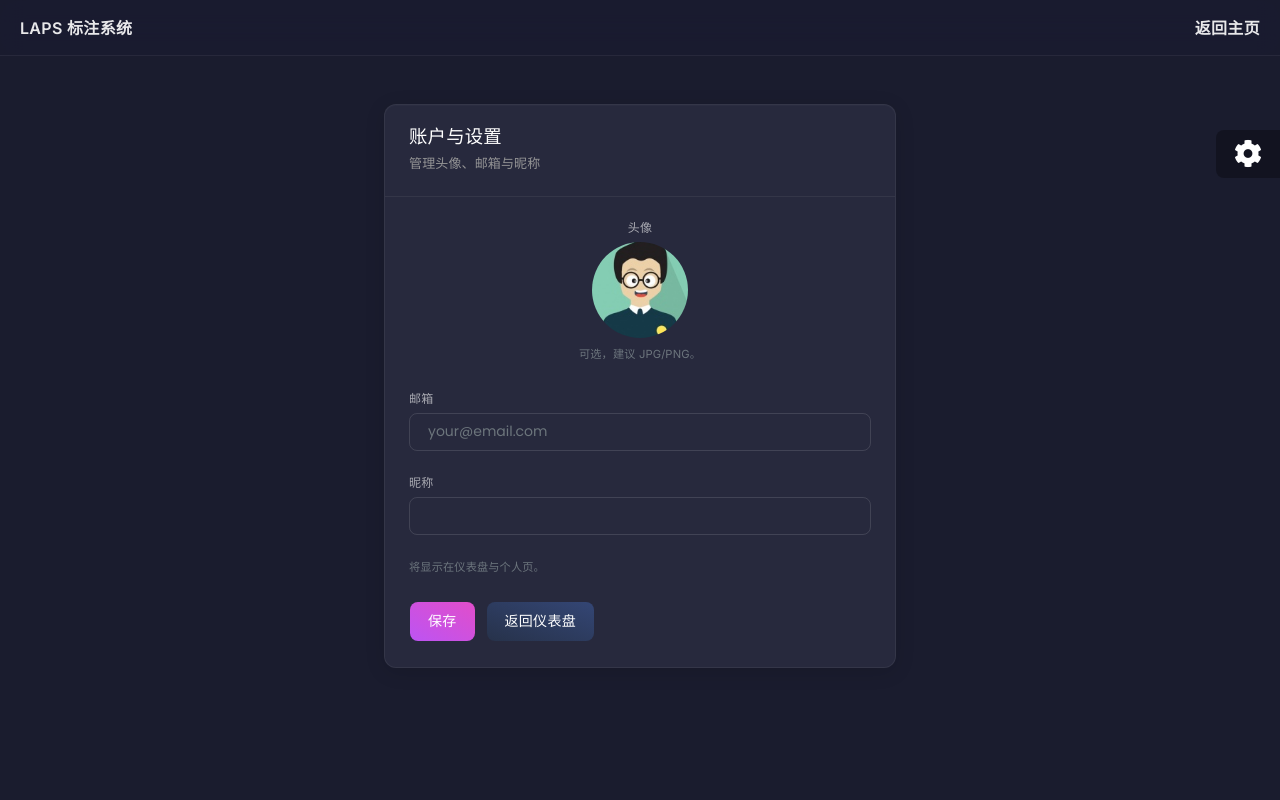
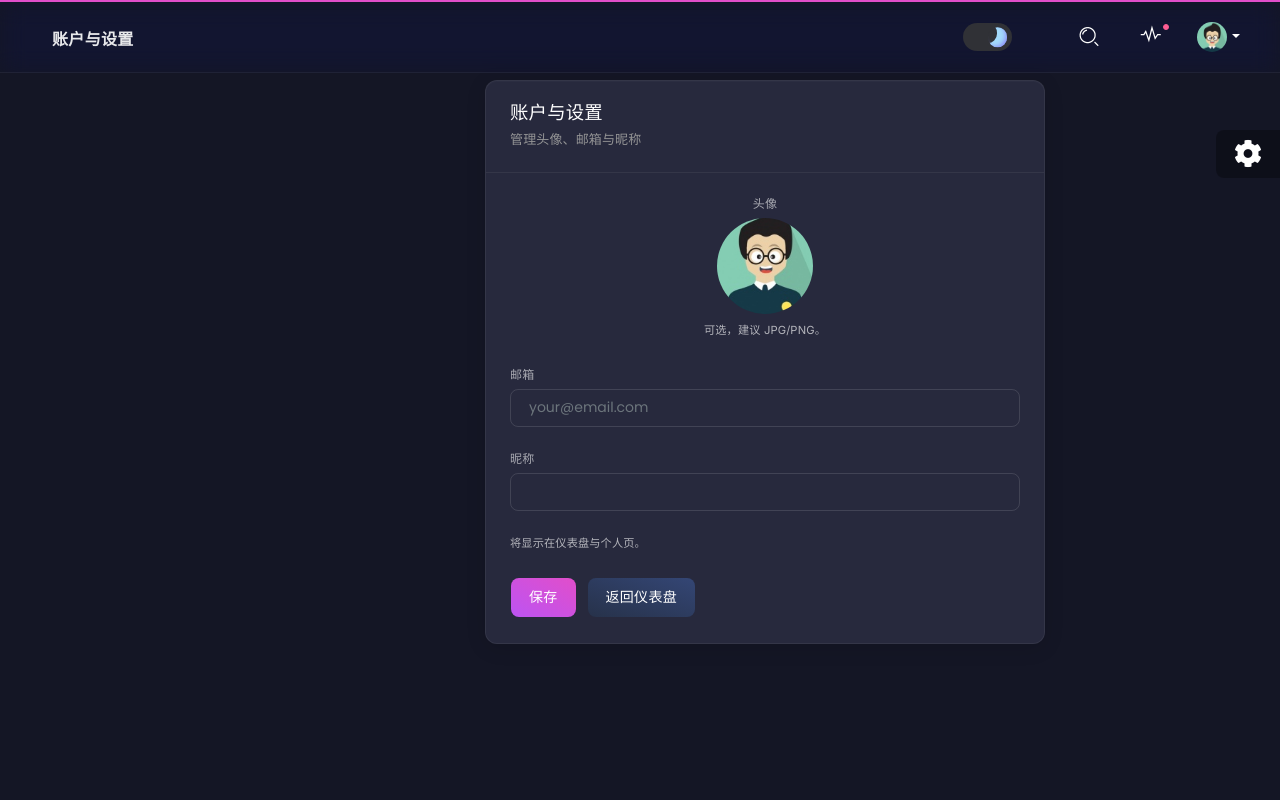
Before and after one commit to Krisnile/LAPS-System, a Django app: template templates/pages/profile.html in a window 1280 px wide. Run offline with Django 4.2, Linux system fonts and the light colour scheme; the template is opened without the code that fills it, so the values that code supplies are empty; some libraries are stand-ins or nearby versions.

Commit message:
feat: refine sidebar theme and add frontend skill
Made-with: Cursor

```diff
--- a/static/assets/css/laps-theme.css
+++ b/static/assets/css/laps-theme.css
@@ -3,16 +3,30 @@
  * 主题背景与文字颜色统一为变量，侧边栏与全站一致
  */
 
-/* ========== 主题变量（背景与文字，影响整个系统） ========== */
+/* ========== 主题变量（背景与文字 + 主色，影响整个系统） ========== */
 :root {
-  --laps-bg: #1a1c2e;
-  --laps-bg-light: #f0f2f7;
+  --laps-bg: #141625;
+  --laps-bg-light: #f4f6fb;
   --laps-text: rgba(255, 255, 255, 0.9);
   --laps-text-muted: rgba(255, 255, 255, 0.65);
   --laps-border: rgba(255, 255, 255, 0.06);
+
+  /* 主色体系（商业风：蓝稍深，红/绿稍浅） */
+  --laps-accent-primary: #e56fae;          /* 比原来的 primary 更柔和一点的红 / 品红 */
+  --laps-accent-primary-soft: rgba(229, 111, 174, 0.18);
+
+  --laps-accent-blue: #465ad8;             /* 更深的商务蓝 */
+  --laps-accent-blue-soft: rgba(70, 90, 216, 0.20);
+
+  --laps-accent-green: #3ac58f;            /* 稍浅一点的绿色，避免太荧光 */
+  --laps-accent-green-soft: rgba(58, 197, 143, 0.20);
+
+  /* 当前激活主题色（默认用 primary，一会儿根据 sidebar data-color 覆盖） */
+  --laps-accent: var(--laps-accent-primary);
+  --laps-accent-soft: var(--laps-accent-primary-soft);
 }
 body.white-content {
-  --laps-bg: #f0f2f7;
+  --laps-bg: #f4f6fb;
   --laps-text: #32325d;
   --laps-text-muted: #525f7f;
   --laps-border: rgba(0, 0, 0, 0.06);
--- a/static/assets/js/themeSettings.js
+++ b/static/assets/js/themeSettings.js
@@ -14,8 +14,6 @@ $(document).ready(function() {
 
         fixed_plugin_open = $('.sidebar .sidebar-wrapper .nav li.active a p').html();
 
-
-
         $('.fixed-plugin a').click(function(event) {
             if ($(this).hasClass('switch-trigger')) {
                 if (event.stopPropagation) {
@@ -26,27 +24,38 @@ $(document).ready(function() {
             }
         });
 
+        function applySidebarColor(color) {
+            if (!color) return;
+            if ($sidebar.length !== 0) {
+                $sidebar.attr('data', color);
+                $sidebar.attr('data-color', color);
+                $sidebar.find('.sidebar-wrapper').attr('data', color).attr('data-color', color);
+            }
+            if ($main_panel.length !== 0) {
+                $main_panel.attr('data', color);
+            }
+            if ($full_page.length !== 0) {
+                $full_page.attr('filter-color', color);
+            }
+            if ($sidebar_responsive.length !== 0) {
+                $sidebar_responsive.attr('data', color);
+            }
+            $('.fixed-plugin .background-color span')
+                .removeClass('active')
+                .filter('[data-color="' + color + '"]')
+                .addClass('active');
+        }
+
+        var saved_sidebar_color = localStorage.getItem('sidebar_color');
+        if (saved_sidebar_color && /^(primary|blue|green)$/.test(saved_sidebar_color)) {
+            applySidebarColor(saved_sidebar_color);
+        }
+
         $('.fixed-plugin .background-color span').click(function() {
-            $(this).siblings().removeClass('active');
-            $(this).addClass('active');
-
             var new_color = $(this).data('color');
-
-            if ($sidebar.length != 0) {
-                $sidebar.attr('data', new_color);
-            }
-
-            if ($main_panel.length != 0) {
-                $main_panel.attr('data', new_color);
-            }
-
-            if ($full_page.length != 0) {
-                $full_page.attr('filter-color', new_color);
-            }
-
-            if ($sidebar_responsive.length != 0) {
-                $sidebar_responsive.attr('data', new_color);
-            }
+            if (!new_color) return;
+            localStorage.setItem('sidebar_color', new_color);
+            applySidebarColor(new_color);
         });
 
         $('.switch-sidebar-mini input').on("switchChange.bootstrapSwitch", function() {
@@ -62,22 +71,17 @@ $(document).ready(function() {
                 blackDashboard.showSidebarMessage('Sidebar mini activated...');
             }
 
-            // we simulate the window Resize so the charts will get updated in realtime.
             var simulateWindowResize = setInterval(function() {
                 window.dispatchEvent(new Event('resize'));
             }, 180);
 
-            // we stop the simulation of Window Resize after the animations are completed
             setTimeout(function() {
                 clearInterval(simulateWindowResize);
             }, 1000);
         });
 
         $('.switch-change-color input').on("switchChange.bootstrapSwitch", function() {
-            var $btn = $(this);
-
             if (white_color == true) {
-
                 $('body').addClass('change-background');
                 setTimeout(function() {
                     $('body').removeClass('change-background');
@@ -85,29 +89,25 @@ $(document).ready(function() {
                 }, 900);
                 white_color = false;
             } else {
-
                 $('body').addClass('change-background');
                 setTimeout(function() {
                     $('body').removeClass('change-background');
                     $('body').addClass('white-content');
                 }, 900);
-
                 white_color = true;
             }
-
-
         });
 
         $('.light-badge').click(function() {
             $('body').addClass('white-content');
             localStorage.setItem("light_color", "true");
-            $('.switch input').prop("checked", false)
+            $('.switch input').prop("checked", false);
         });
 
         $('.dark-badge').click(function() {
             $('body').removeClass('white-content');
             localStorage.setItem("light_color", "false");
-            $('.switch input').prop("checked", true)
+            $('.switch input').prop("checked", true);
         });
     });
 });
@@ -117,11 +117,10 @@ $(document).ready(function () {
 
     if (light_color === "true") {
         $('body').addClass('white-content');
-        $('.switch input').prop("checked", false)
+        $('.switch input').prop("checked", false);
     } else {
-        $('.switch input').prop("checked", true)
+        $('.switch input').prop("checked", true);
     }
-
 
     $('.switch input').on("change", function () {
         light_color = localStorage.getItem("light_color");
@@ -145,4 +144,4 @@ $(document).ready(function () {
             }, 400);
         }
     });
-})
+});
--- /dev/null
+++ b/templates/includes/navigation-standalone.html
@@ -0,0 +1,82 @@
+{% load static %}
+{# 用于账户与设置等独立页：顶栏与主站一致，头像下拉为「返回主页」+「登出」 #}
+<nav class="navbar navbar-expand-lg navbar-absolute navbar-transparent">
+    <div class="container-fluid">
+        <div class="navbar-wrapper">
+            <div class="navbar-toggle d-inline">
+                <button type="button" class="navbar-toggler">
+                    <span class="navbar-toggler-bar bar1"></span>
+                    <span class="navbar-toggler-bar bar2"></span>
+                    <span class="navbar-toggler-bar bar3"></span>
+                </button>
+            </div>
+            <a class="navbar-brand" href="{% url 'index' %}" data-en="Account & Settings" data-zh="账户与设置">账户与设置</a>
+        </div>
+        <button class="navbar-toggler" type="button" data-toggle="collapse" data-target="#navigation"
+            aria-expanded="false" aria-label="Toggle navigation">
+            <span class="navbar-toggler-bar navbar-kebab"></span>
+            <span class="navbar-toggler-bar navbar-kebab"></span>
+            <span class="navbar-toggler-bar navbar-kebab"></span>
+        </button>
+        <div class="collapse navbar-collapse" id="navigation">
+            <ul class="navbar-nav ml-auto">
+                <li class="input-group d-flex align-items-center mb-0">
+                    <label class="switch theme-switch" title="切换主题 / Switch theme">
+                        <input type="checkbox" class="bsc" checked="">
+                        <span class="slider"></span>
+                    </label>
+                </li>
+                <li class="search-bar input-group">
+                    <button class="btn btn-link" id="search-button" data-toggle="modal" data-target="#searchModal"><i
+                            class="tim-icons icon-zoom-split"></i>
+                        <span class="d-lg-none d-md-block" data-en="Search" data-zh="搜索">搜索</span>
+                    </button>
+                </li>
+                <li class="dropdown nav-item">
+                    <a href="javascript:void(0)" class="dropdown-toggle nav-link" data-toggle="dropdown">
+                        <div class="notification d-none d-lg-block d-xl-block"></div>
+                        <i class="tim-icons icon-sound-wave"></i>
+                        <p class="d-lg-none" data-en="Notifications" data-zh="通知">通知</p>
+                    </a>
+                    <ul class="dropdown-menu dropdown-menu-right dropdown-navbar">
+                        <li class="nav-link"><a href="#" class="nav-item dropdown-item" data-en="Mike John responded to your email" data-zh="Mike John 已回复你的邮件">Mike John 已回复你的邮件</a></li>
+                        <li class="nav-link"><a href="javascript:void(0)" class="nav-item dropdown-item" data-en="You have 5 more tasks" data-zh="你还有 5 个任务">你还有 5 个任务</a></li>
+                        <li class="nav-link"><a href="javascript:void(0)" class="nav-item dropdown-item" data-en="Your friend Michael is in town" data-zh="你的朋友 Michael 在城里">你的朋友 Michael 在城里</a></li>
+                        <li class="nav-link"><a href="javascript:void(0)" class="nav-item dropdown-item" data-en="Another notification" data-zh="其他通知">其他通知</a></li>
+                        <li class="nav-link"><a href="javascript:void(0)" class="nav-item dropdown-item" data-en="Another one" data-zh="再一条">再一条</a></li>
+                    </ul>
+                </li>
+                <li class="dropdown nav-item">
+                    <a href="javascript:void(0)" class="dropdown-toggle nav-link" data-toggle="dropdown" aria-haspopup="true" aria-expanded="false">
+                        <div class="photo">
+                            <img src="{% static 'assets/img/anime3.png' %}" alt="Profile">
+                        </div>
+                        <b class="caret d-none d-lg-block d-xl-block"></b>
+                        <p class="d-lg-none" data-en="Account" data-zh="账户">账户</p>
+                    </a>
+                    <ul class="dropdown-menu dropdown-menu-right dropdown-navbar">
+                        <li class="nav-link"><a href="{% url 'index' %}" class="nav-item dropdown-item" data-en="Back to Dashboard" data-zh="返回主页">返回主页</a></li>
+                        <li class="dropdown-divider"></li>
+                        {% if request.user.is_authenticated %}
+                        <li class="nav-link"><a href="{% url 'logout' %}" class="nav-item dropdown-item" data-en="Logout" data-zh="登出">登出</a></li>
+                        {% endif %}
+                    </ul>
+                </li>
+                <li class="separator d-lg-none"></li>
+            </ul>
+        </div>
+    </div>
+</nav>
+<div class="modal modal-search fade" id="searchModal" tabindex="-1" role="dialog" aria-labelledby="searchModal"
+    aria-hidden="true">
+    <div class="modal-dialog" role="document">
+        <div class="modal-content">
+            <div class="modal-header">
+                <input type="text" class="form-control" id="inlineFormInputGroup" placeholder="SEARCH">
+                <button type="button" class="close" data-dismiss="modal" aria-label="Close">
+                    <i class="tim-icons icon-simple-remove"></i>
+                </button>
+            </div>
+        </div>
+    </div>
+</div>
--- a/templates/includes/sidebar.html
+++ b/templates/includes/sidebar.html
@@ -1,7 +1,5 @@
-<div class="sidebar">
-    <!--
-      Tip 1: You can change the color of the sidebar using: data-color="blue | green | orange | red"
-  -->
+<div class="sidebar" data="primary" data-color="primary">
+    <!-- 侧边栏背景由固定插件切换，data-color 取值 primary | blue | green，与主题色红/蓝/绿对应 -->
     <div class="sidebar-wrapper">
         <div class="logo">
             <a href="javascript:void(0)" class="simple-text logo-mini">
--- a/templates/layouts/base_standalone.html
+++ b/templates/layouts/base_standalone.html
@@ -7,16 +7,9 @@
     <link rel="canonical" href="https://github.com/Krisnile/LAPS-System" />
     {% include 'includes/head.html' %}
     <style>
-        body.standalone-page { min-height: 100vh; background: #1a1c2e; font-family: 'Inter', sans-serif; margin: 0; padding: 0; }
-        body.standalone-page.white-content { background: #f0f2f7; }
-        /* 与主页顶栏 .navbar.navbar-absolute.navbar-transparent 一致（含上下高度 56px） */
-        .standalone-topbar { display: flex; align-items: center; justify-content: space-between; padding: 12px 20px; min-height: 56px; box-sizing: border-box; border-bottom: 1px solid rgba(255, 255, 255, 0.06); backdrop-filter: saturate(180%) blur(12px); background: rgba(26, 28, 46, 0.85); }
-        body.standalone-page.white-content .standalone-topbar { border-bottom: 1px solid rgba(0, 0, 0, 0.06); background: rgba(255, 255, 255, 0.9); box-shadow: 0 1px 3px rgba(0, 0, 0, 0.04); }
-        .standalone-topbar a { color: rgba(255,255,255,0.9); text-decoration: none; font-weight: 600; font-size: 1rem; letter-spacing: 0.02em; font-family: 'Inter', -apple-system, BlinkMacSystemFont, 'Segoe UI', Roboto, sans-serif; }
-        body.standalone-page.white-content .standalone-topbar a { color: #32325d; }
-        .standalone-topbar a:hover { opacity: 0.9; }
-        .standalone-main { max-width: 560px; margin: 0 auto; padding: 48px 24px; }
-        .standalone-main .card { border-radius: 12px; overflow: hidden; }
+        body.standalone-page { min-height: 100vh; font-family: 'Inter', sans-serif; margin: 0; padding: 0; }
+        /* 顶栏与主站一致，由 .main-panel + .navbar 与 laps-theme 提供样式；此处仅保留独立页固定插件位置 */
+        .standalone-content-inner { max-width: 560px; margin: 0 auto; }
         body.standalone-page .fixed-plugin { top: 130px; background: rgba(0,0,0,.3); border-radius: 8px 0 0 8px; }
         body.standalone-page .fixed-plugin .fa-cog { color: #fff; }
         body.standalone-page.white-content .fixed-plugin { background: rgba(0,0,0,.15); }
@@ -27,12 +20,10 @@
 </head>
 
 <body class="standalone-page" id="standalone-body">
-    <header class="standalone-topbar">
-        <a href="{% url 'index' %}" data-en="LAPS System" data-zh="LAPS 标注系统">LAPS 标注系统</a>
-        <a href="{% url 'index' %}" data-en="Back to Dashboard" data-zh="返回主页">返回主页</a>
-    </header>
-    {% include 'includes/fixed-plugin.html' %}
-    <main class="standalone-main">
+    <div class="wrapper">
+        <div class="main-panel">
+            {% include 'includes/navigation-standalone.html' %}
+            <div class="content">
                 {% if messages %}
                 <div class="mb-3">
                     {% for message in messages %}
@@ -43,13 +34,14 @@
                     {% endfor %}
                 </div>
                 {% endif %}
+                <div class="standalone-content-inner">
                     {% block content %}{% endblock content %}
-    </main>
-    <script src="{% static 'assets/js/core/jquery.min.js' %}"></script>
-    <script src="{% static 'assets/js/core/popper.min.js' %}"></script>
-    <script src="{% static 'assets/js/core/bootstrap.min.js' %}"></script>
-    <script src="{% static 'assets/js/themeSettings.js' %}"></script>
-    <script src="{% static 'assets/js/lang-switcher.js' %}"></script>
+                </div>
+            </div>
+        </div>
+    </div>
+    {% include 'includes/fixed-plugin.html' %}
+    {% include 'includes/scripts.html' %}
     <script>
       (function(){ var light = localStorage.getItem('light_color'); if (light === 'true') document.getElementById('standalone-body').classList.add('white-content'); })();
     </script>
```
Also changed, not shown: other parts of static/assets/css/laps-theme.css (+58 -9 lines), .cursor/skills/laps-frontend-design/SKILL.md (added). Lines whose indentation alone changed are shown as unchanged.
